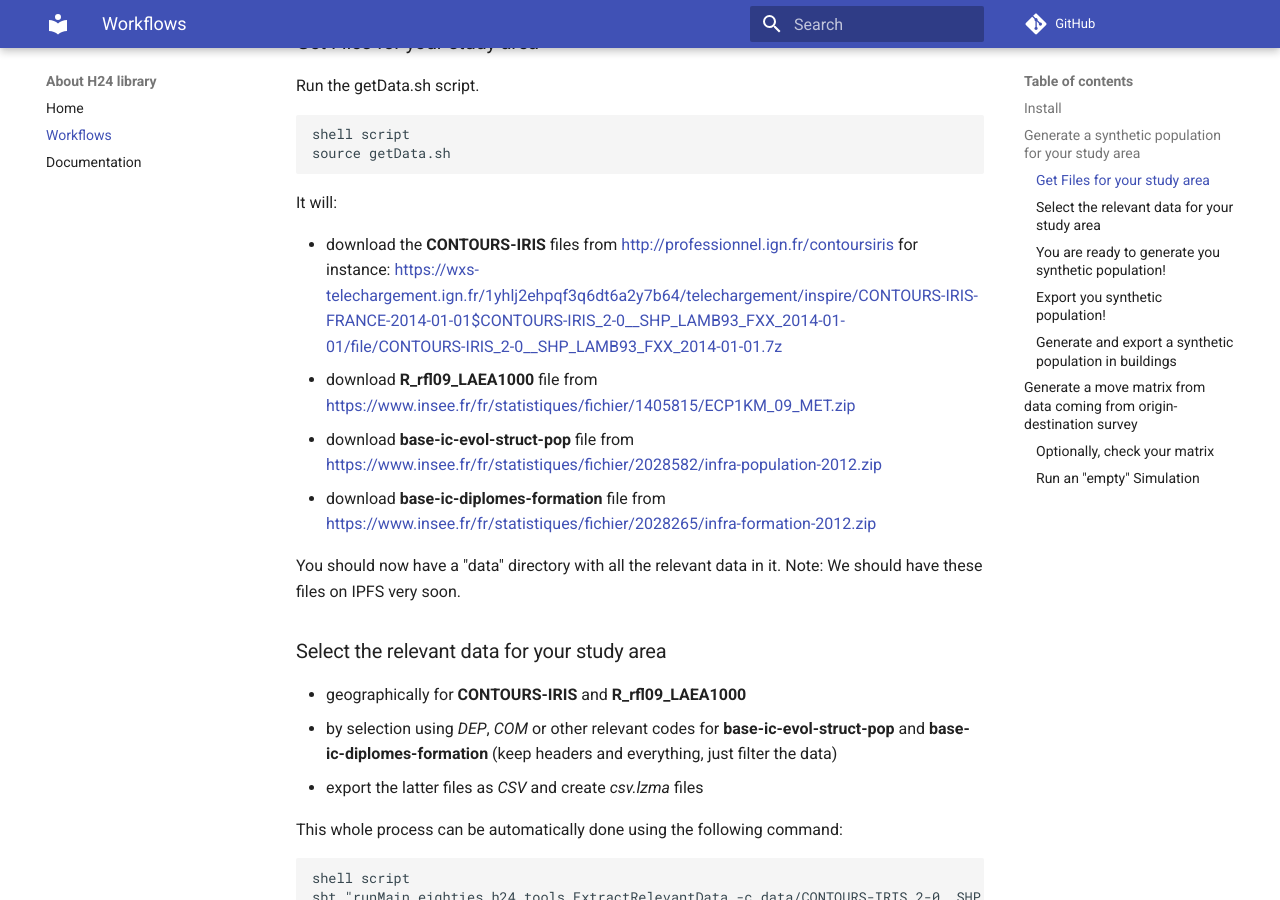
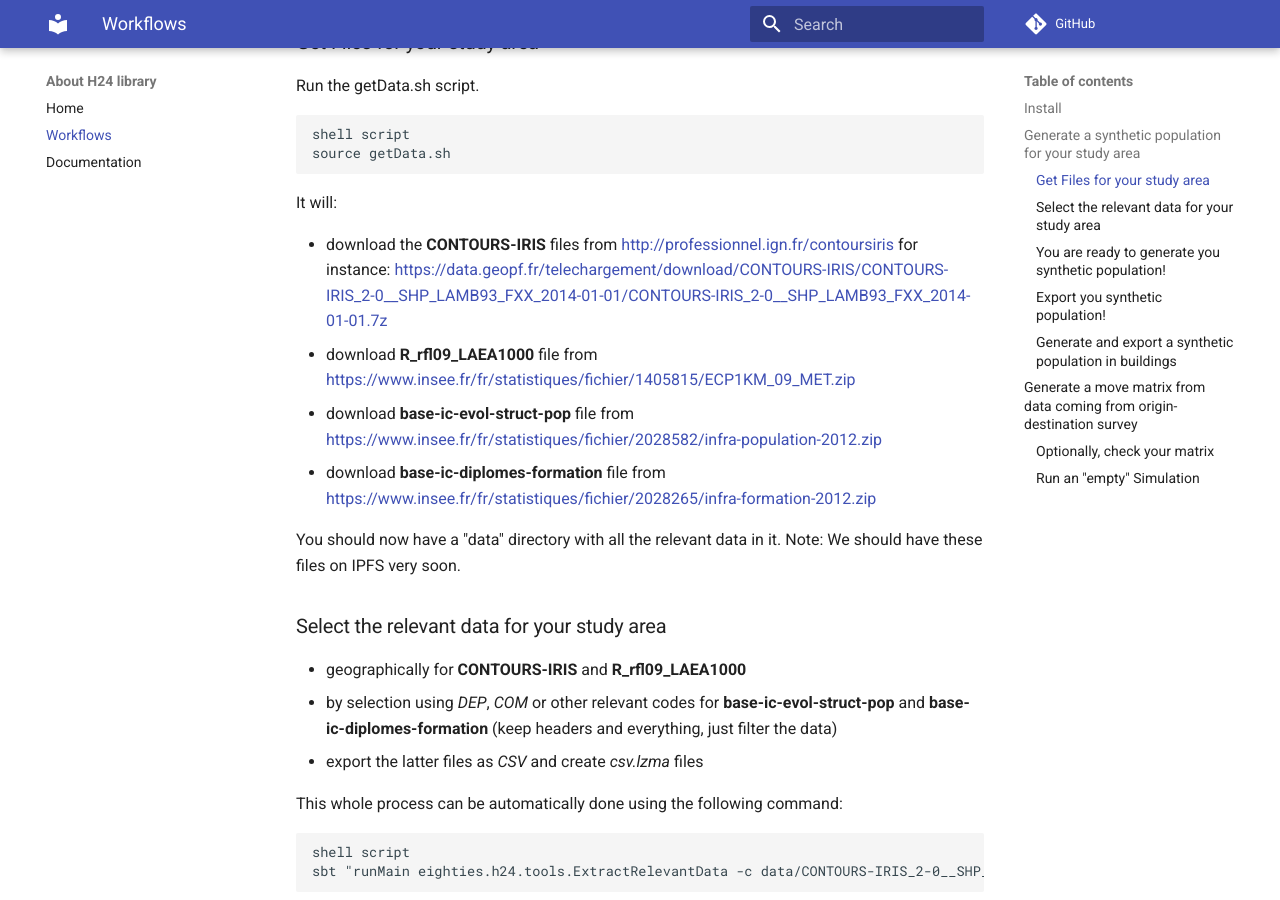
Before and after one commit to eighties-cities/h24, an MkDocs documentation site: the page built from docs/workflows.md, in a window 1280 px wide and 900 px high, scrolled down 395 px. Built offline with MkDocs 1.6.1 and Material for MkDocs 9.7.7, drawn with Linux system fonts in a browser that asks for light colours; comment, search, counter and statistics services are not loaded; some of the changed lines change nothing that is shown.

Commit message:
Update workflows.md

```diff
--- a/docs/workflows.md
+++ b/docs/workflows.md
@@ -22,7 +22,7 @@ Run the getData.sh script.
 
 It will:
 
--   download the **CONTOURS-IRIS** files from <http://professionnel.ign.fr/contoursiris> for instance: <https://wxs-telechargement.ign.fr/1yhlj2ehpqf3q6dt6a2y7b64/telechargement/inspire/CONTOURS-IRIS-FRANCE-2014-01-01$CONTOURS-IRIS_2-0__SHP_LAMB93_FXX_2014-01-01/file/CONTOURS-IRIS_2-0__SHP_LAMB93_FXX_2014-01-01.7z>
+-   download the **CONTOURS-IRIS** files from <http://professionnel.ign.fr/contoursiris> for instance: <https://data.geopf.fr/telechargement/download/CONTOURS-IRIS/CONTOURS-IRIS_2-0__SHP_LAMB93_FXX_2014-01-01/CONTOURS-IRIS_2-0__SHP_LAMB93_FXX_2014-01-01.7z>
 -   download **R_rfl09_LAEA1000** file from <https://www.insee.fr/fr/statistiques/fichier/1405815/ECP1KM_09_MET.zip>
 -   download **base-ic-evol-struct-pop** file from <https://www.insee.fr/fr/statistiques/fichier/2028582/infra-population-2012.zip>
 -   download **base-ic-diplomes-formation** file from <https://www.insee.fr/fr/statistiques/fichier/2028265/infra-formation-2012.zip>
```
